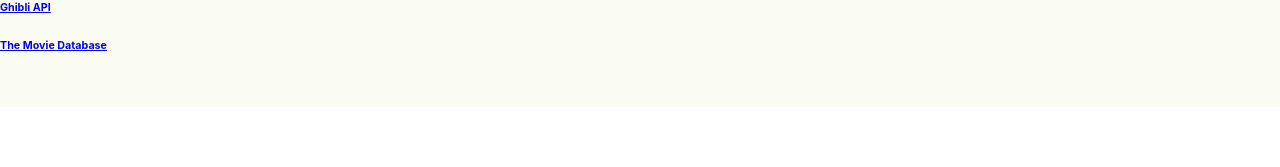
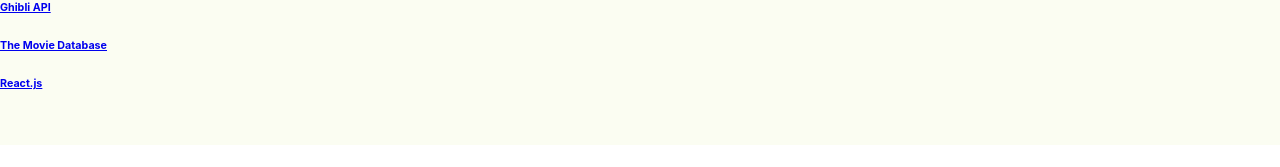
Before and after one commit to Chikin-Sanders/ghibliholic, a React (Create React App) app: page /ghibliholic/about in a window 1280 px wide. Shown: the part 370-537 px from the top of the page. Built offline with nearby package versions, Linux system fonts and the light colour scheme; the HTML template or start-up script is replaced by a standard one.

Commit message:
add React.js

```diff
--- a/src/components/Pages/Footer.js
+++ b/src/components/Pages/Footer.js
@@ -6,6 +6,7 @@
             { web: 'MaterializeCSS', src: 'https://materializecss.com/'},
             { web: 'Ghibli API', src: 'https://ghibliapi.herokuapp.com/'},
             { web: 'The Movie Database', src: 'https://www.themoviedb.org/'},
+            { web: 'React.js', src: 'https://reactjs.org/'},
         ]
     }
     render() {
```
Also changed, not shown: 1 other file (tests, documents, lock files or other folders).
